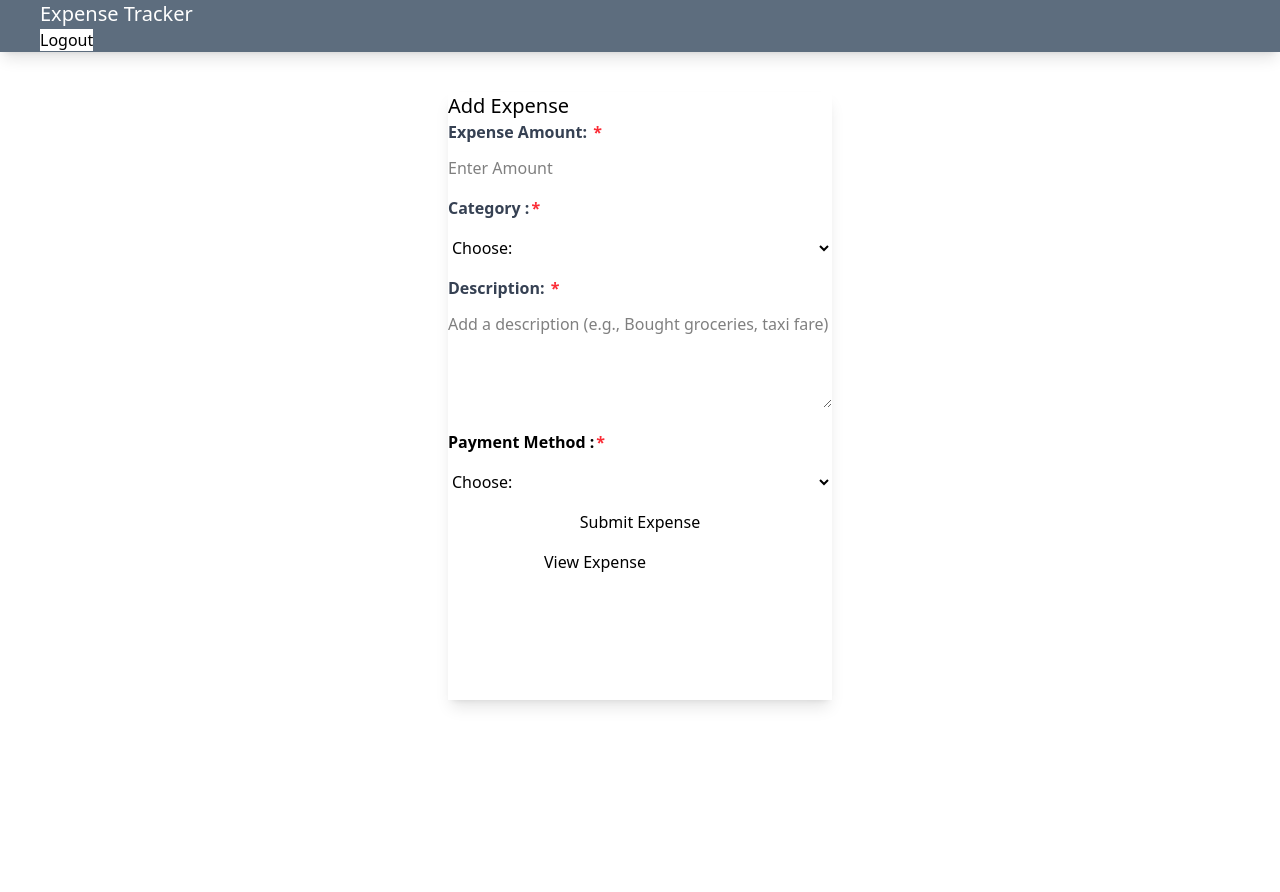
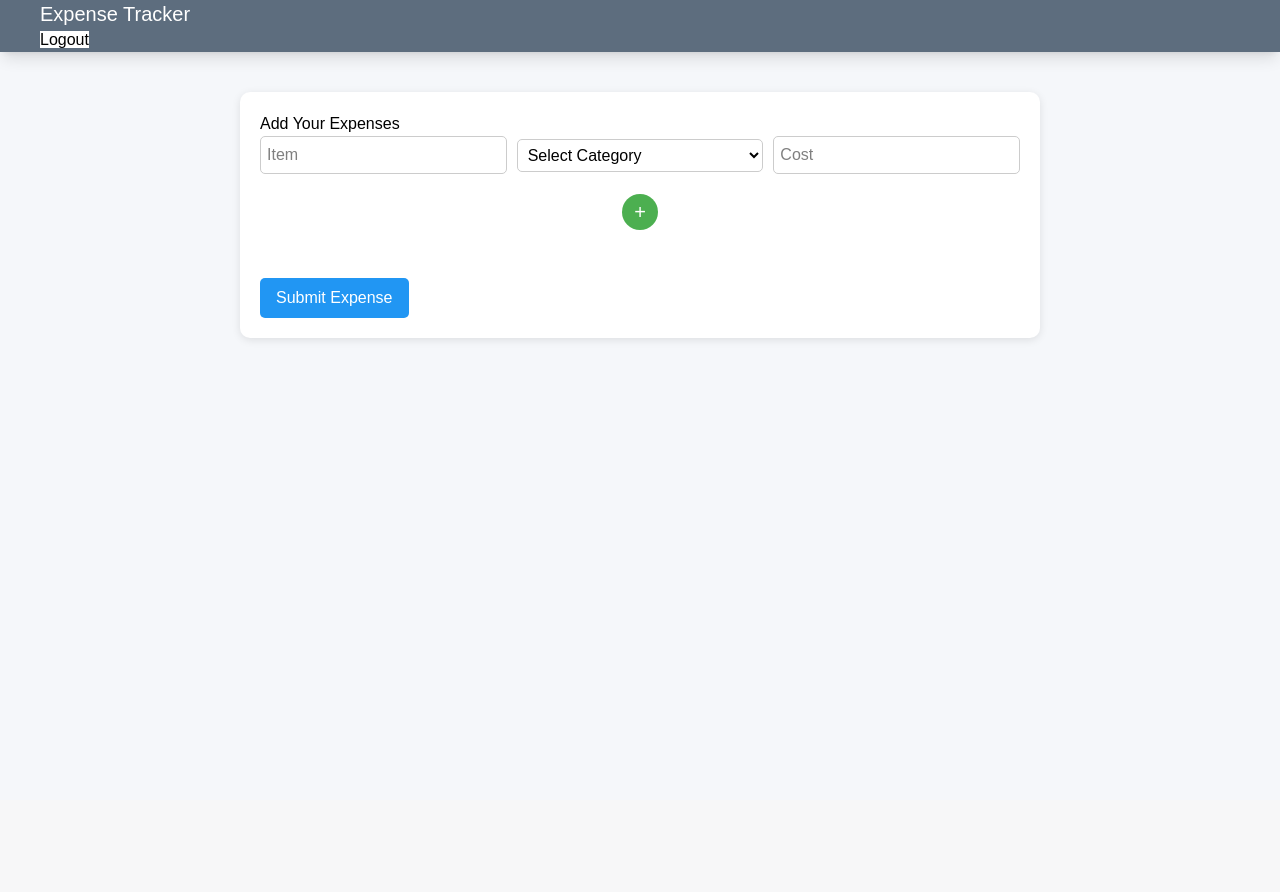
Before and after one commit to Joyeeta007/expense-tracker, a PHP site: page / in a window 1280 px wide. After the commit the page ends 341 px from the top, so only its background shows below. Run offline with PHP 8.4, Linux system fonts and the light colour scheme; the visitor is signed in with stand-in values (Sample User, id 1); data that the repository does not hold is empty; some libraries are stand-ins or nearby versions.

Commit message:
added layout

```diff
--- a/index.php
+++ b/index.php
@@ -21,6 +21,90 @@
   <link href="https://cdn.jsdelivr.net/npm/daisyui@5" rel="stylesheet" type="text/css" />
 <script src="https://cdn.jsdelivr.net/npm/@tailwindcss/browser@4"></script>
   <title>Expense Managment</title>
+<style>
+    body {
+        font-family: Arial, sans-serif;
+        margin: 0;
+        background: #f5f7fa;
+    }
+
+    header {
+        background: #333;
+        color: white;
+        padding: 10px 20px;
+        display: flex;
+        justify-content: space-between;
+        align-items: center;
+    }
+
+    .header-buttons {
+        display: flex;
+        gap: 10px;
+    }
+
+    .header-buttons form {
+        display: inline;
+    }
+
+    .header-buttons button {
+        background: #4CAF50;
+        border: none;
+        padding: 8px 14px;
+        color: white;
+        border-radius: 4px;
+        cursor: pointer;
+    }
+
+    .header-buttons button.logout {
+        background: #f44336;
+    }
+
+    .container {
+        margin: 40px auto;
+        max-width: 800px;
+        background: white;
+        padding: 20px;
+        border-radius: 10px;
+        box-shadow: 0 2px 8px rgba(0,0,0,0.1);
+    }
+
+    .expense-row {
+        display: flex;
+        align-items: center;
+        gap: 10px;
+        margin-bottom: 10px;
+    }
+
+    .expense-row input, .expense-row select {
+        padding: 6px;
+        border: 1px solid #ccc;
+        border-radius: 5px;
+        flex: 1;
+    }
+
+    .submit-expense {
+        background: #2196F3;
+        color: white;
+        padding: 8px 16px;
+        border: none;
+        border-radius: 5px;
+        cursor: pointer;
+    }
+
+    .add-btn {
+        display: block;
+        margin: 20px auto 0 auto;
+        background: #4CAF50;
+        color: white;
+        border: none;
+        border-radius: 50%;
+        width: 36px;
+        height: 36px;
+        font-size: 20px;
+        cursor: pointer;
+    }
+</style>
+
 </head>
 
 <body>
@@ -30,74 +114,30 @@
 
   <!---------------------------navbaar end --------------------------------->
 
-  <div class="mx-auto h-screen w-75 md:w-96 mt-10 ">
+<div class="container">
+    <h3>Add Your Expenses</h3>
+    <form method="POST" id="expenseForm">
+        <div id="expenseRows">
+            <div class="expense-row">
+                <input type="text" name="item[]" placeholder="Item" required>
+                <select name="category[]" required>
+                    <option value="">Select Category</option>
+                    <option value="Food">Food</option>
+                    <option value="Transport">Transport</option>
+                    <option value="Bills">Bills</option>
+                    <option value="Shopping">Shopping</option>
+                    <option value="Others">Others</option>
+                </select>
+                <input type="number" name="cost[]" placeholder="Cost" min="0" step="0.01" required>
+            </div>
+        </div>
 
-  <div class="card bg-base-100 w-96 h-[38rem] shadow-lg">
-  <div class="card-body items-center">
-    <h2 class="card-title text-xl">Add Expense</h2>
-    <form id="expenseForm" class="flex flex-col gap-4" action="connect.php" method="post">
-      <!-- amount input -->
-
-      <label for="expense">
-        <span
-          class="text-gray-700 mr-5 font-semibold after:ml-0.5 after:text-red-500 after:content-['*'] focus:border-indigo-600 focus:outline-hidden">Expense
-          Amount: </span>
-        <input type="number" name="expense" id="expense" placeholder="Enter Amount" required min="0.01" step="0.01"
-          class="w-full mt-3 input input-lg">
-      </label>
-
-      <!-- Expense Category -->
-      <label for="category">
-        <span
-          class="text-gray-700 font-semibold mr-5 after:ml-0.5 after:text-red-500 after:content-['*'] focus:border-indigo-600 focus:outline-hidden">Category
-          :</span>
-      </label>
-      <select class="select validator input input-lg" name="category"  id="category" required>
-    <option disabled selected value="">Choose:</option>
-        <option value="lunch">Lunch</option>
-        <option value="dinner">Dinner</option>
-        <option value="cha">Cha</option>
-        <option value="coffee">Coffee</option>
-        <option value="vara">Vara</option>
-        <option value="medicine">Medicine</option>
-        <option value="Utilities">Utilities</option>
-        <option value="others">Others</option>
-  </select>
-
-
-      <!-- Description -->
-      <label for="description">
-        <span class=" mr-5 text-gray-700 font-semibold after:ml-0.5 after:text-red-500 after:content-['*'] focus:border-indigo-600 focus:outline-hidden">Description:
-        </span>
-        <textarea class=" w-full textarea mt-3" id="description" name="description"
-          rows="4" placeholder="Add a description (e.g., Bought groceries, taxi fare)"></textarea>
-      </label>
-
-      <!-- Payment Method -->
-      <label class="mr-5 font-semibold after:ml-0.5 after:text-red-500 after:content-['*']" for="payment">Payment Method :</label>
-
-      <select class="select validator" name="payment" id="payment" required>
-    <option disabled selected value="">Choose:</option>
-        <option value="bKash">bKash</option>
-        <option value="bKash">Cash</option>
-        <option value="Nagad">Nagad</option>
-        <option value="Rocket">Rocket</option>
-        <option value="Card">Card</option>
-  </select>
-
-      <button class="mx-auto btn hover:bg-[#5d6d7e] hover:text-white transition-colors duration-200 w-1/2"  name="btnSubmit"
-        type="submit">Submit
-        Expense</button>
-
-      <a href="viewNew.php" class="mx-auto mb-10 btn hover:bg-[#5d6d7e] hover:text-white transition-colors duration-200 w-1/2" name="viewExpense"
-      type="submit">View
-        Expense</a>
+        <button type="button" class="add-btn" id="addRow">+</button>
+        <br><br>
+        <button type="submit" name="submit_expense" class="submit-expense">Submit Expense</button>
     </form>
   </div>
-</div>
-
-
-    <dialog id="my_modal_1" class="modal">
+<dialog id="my_modal_1" class="modal">
     <div class="modal-box">
         <p id="modal_message" class="py-4">Inserted Successfully</p>
         <div class="modal-action">
@@ -107,9 +147,25 @@
         </div>
     </div>
     </dialog>
-
- <script>
-   document.getElementById('expenseForm').addEventListener("submit", function(e) {
+<script>
+    document.getElementById('addRow').addEventListener('click', function() {
+        const expenseRows = document.getElementById('expenseRows');
+        const newRow = document.createElement('div');
+        newRow.classList.add('expense-row');
+        newRow.innerHTML = `
+            <input type="text" name="item[]" placeholder="Item" required>
+            <select name="category[]" required>
+                <option value="">Select Category</option>
+                <option value="Food">Food</option>
+                <option value="Transport">Transport</option>
+                <option value="Bills">Bills</option>
+                <option value="Shopping">Shopping</option>
+                <option value="Others">Others</option>
+            </select>
+            <input type="number" name="cost[]" placeholder="Cost" min="0" step="0.01" required>
+        `;
+        expenseRows.appendChild(newRow);
+           document.getElementById('expenseForm').addEventListener("submit", function(e) {
       e.preventDefault();
 
       let formData = new FormData(this);
@@ -136,8 +192,7 @@
         document.getElementById('my_modal_1').showModal();
       });
     });
-</script>
-
-  </div>
+    });
+  </script>
 </body>
 </html>
```
Also changed, not shown: Layout.txt (added, +29 -0 lines).
